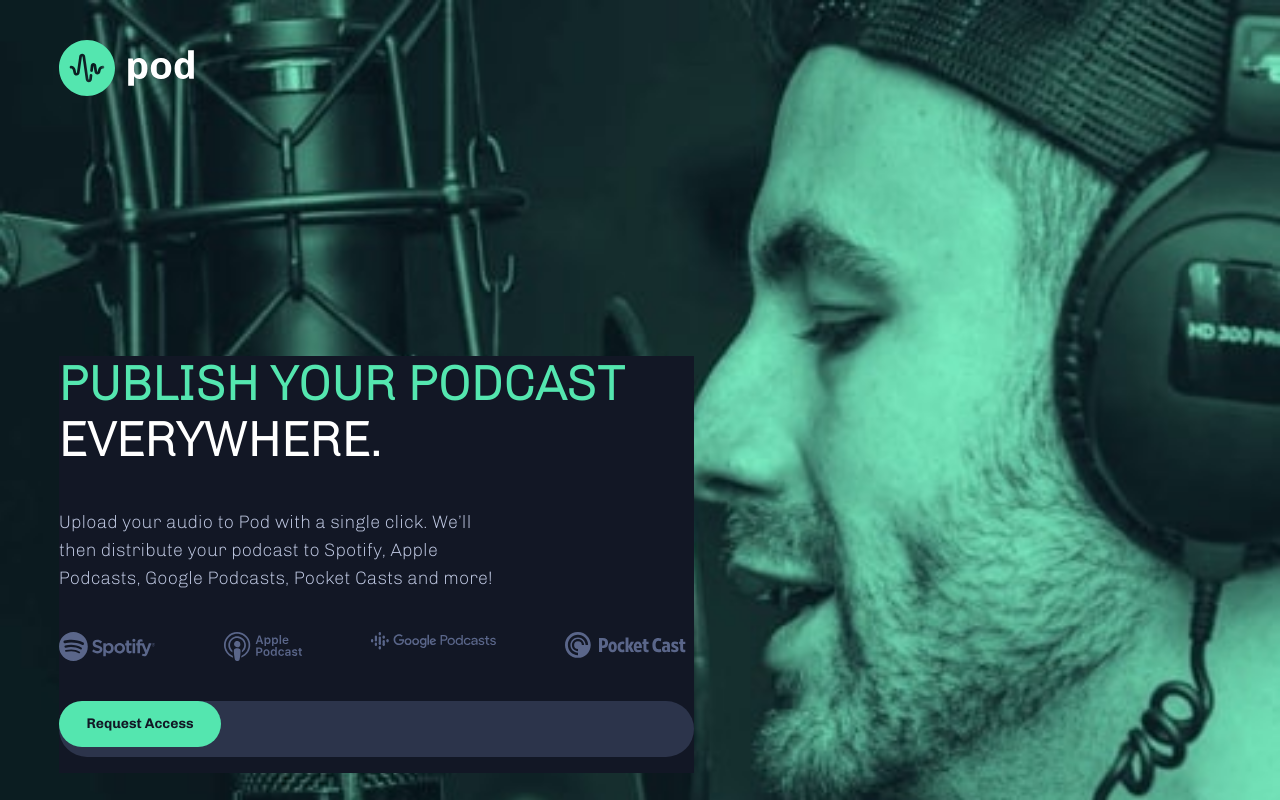
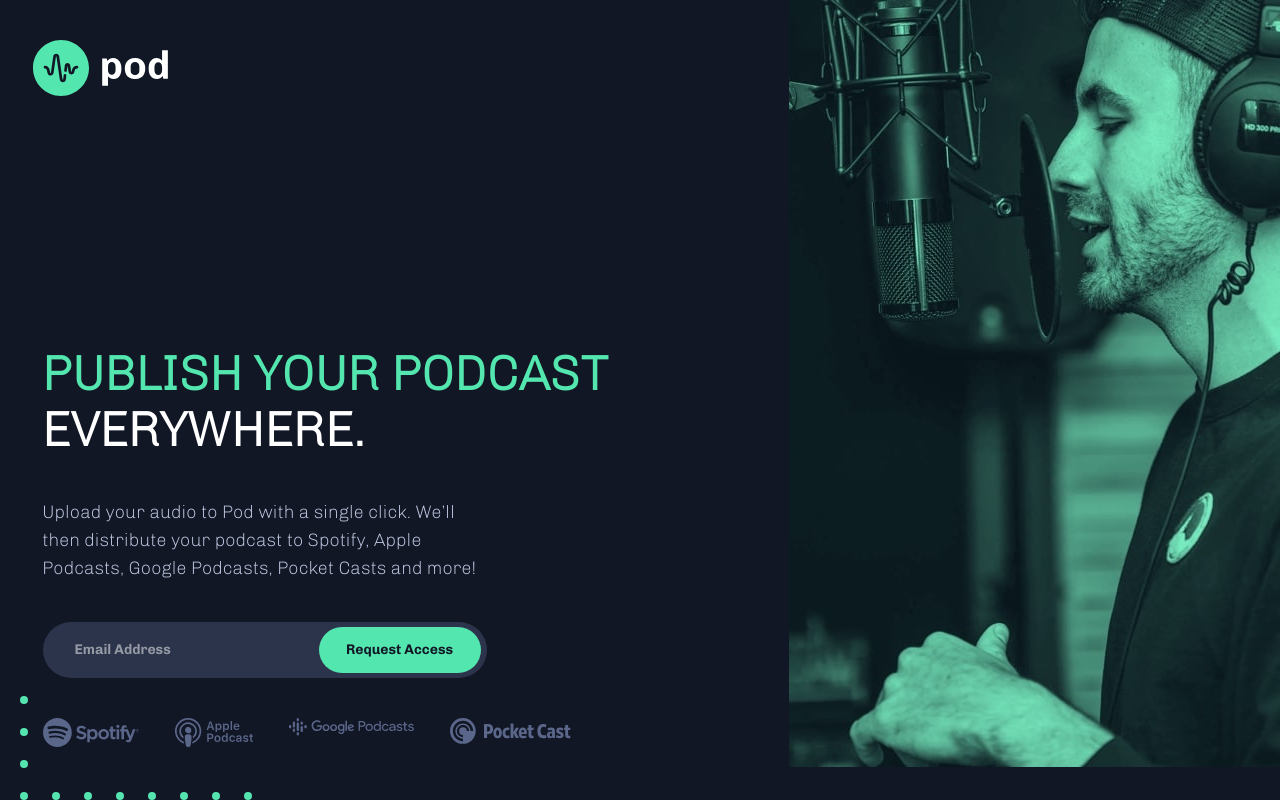
Before and after one commit to ackuser/ng-pod-request-access-landing-page, an Angular app: page / in a window 1280 px wide. Built offline with nearby package versions, Linux system fonts and the light colour scheme.

Commit message:
Adjusting Laptop

```diff
--- a/src/app/buttons/buttons.component.html
+++ b/src/app/actions/actions.component.html
@@ -1,2 +1,2 @@
-<button class="btn btn--1">Email Address</button>
+<input class="btn btn--1" value="Email Address"/>
 <button class="btn btn--2">Request Access</button>
--- a/src/app/buttons/buttons.component.scss
+++ b/src/app/actions/actions.component.scss
@@ -6,10 +6,11 @@
     display: flex;
     flex-direction: column;
 
-    @media screen and (min-device-width: 768px) and (max-device-width: 1023px) {
+    @media screen and (min-device-width: 768px) {
         flex-direction: row;
-        align-items: baseline;
         align-content: center;
+        height: 56px;
+        width: 70%;
     }
 
     .btn {
@@ -29,9 +30,10 @@
             padding-left: 32px;
             margin-bottom: .8 * $grid-cell;
 
-            @media screen and (min-device-width: 768px) and (max-device-width: 1023px) {
+            @media screen and (min-device-width: 768px) {
                 width: 427px;
                 min-height: 56px;
+                margin-bottom: 0;
             }
         }
 
@@ -40,10 +42,16 @@
             color: $gray-verydark;
             justify-content: center;
 
-            @media screen and (min-device-width: 768px) and (max-device-width: 1023px) {
+            @media screen and (min-device-width: 768px) {
                 width: 162px;
                 height: 46px;
                 position: absolute;
+                align-self: center;
+                right: 30%;
+            }
+
+            &:hover {
+                background: #B3FFE2;
             }
         }
     }
--- /dev/null
+++ b/src/app/actions/actions.component.ts
@@ -0,0 +1,15 @@
+import { Component, OnInit } from '@angular/core';
+
+@Component({
+  selector: 'app-actions',
+  templateUrl: './actions.component.html',
+  styleUrls: ['./actions.component.scss']
+})
+export class ActionsComponent implements OnInit {
+
+  constructor() { }
+
+  ngOnInit(): void {
+  }
+
+}
--- a/src/app/app.component.html
+++ b/src/app/app.component.html
@@ -1,4 +1,5 @@
 <div class="background"></div>
+<img class="pattern" src="../assets/images/desktop/bg-pattern-dots.svg" />
 <div class="container">
   <img
     class="container__logo"
@@ -13,9 +14,10 @@
     </h1>
     <main class="container__description">
       Upload your audio to Pod with a single click. We’ll then distribute your
-        podcast to Spotify, Apple Podcasts, Google Podcasts, Pocket Casts and more!
+      podcast to Spotify, Apple Podcasts, Google Podcasts, Pocket Casts and
+      more!
     </main>
     <app-brands class="container__brands"></app-brands>
-      <app-buttons></app-buttons>
+    <app-actions class="container__actions"></app-actions>
   </div>
 </div>
--- a/src/app/app.component.scss
+++ b/src/app/app.component.scss
@@ -5,26 +5,31 @@
 
 :host {
     display: grid;
-    grid-template-columns: repeat(12, $column-width-mb);
+    grid-template-columns: repeat(4, $column-width-mb);
     grid-gap: $gutter-width-mb;
     background: $gray-verydark;
+    padding-left: calc($gutter-width-mb / 2);
+    padding-right: calc($gutter-width-mb / 2);
 
     @media screen and (min-device-width: 768px) and (max-device-width: 1023px) {
-        grid-template-columns: repeat(6, 1fr);
-        padding-left: $gutter-width-tablet;
-        padding-right: $gutter-width-tablet;
+        grid-template-columns: repeat(8, $column-width-tablet);
+        grid-gap: $gutter-width-tablet;
+        padding-left: calc($gutter-width-tablet / 2);
+        padding-right: calc($gutter-width-tablet / 2);
+    }
+
+    @media screen and (min-device-width: 1024px) {
+        grid-template-columns: repeat(12, $column-width-desktop);
+        grid-gap: $gutter-width-tablet;
+        padding-left: calc($column-width-desktop / 2);
+        padding-right: calc($gutter-width-desktop / 2);
     }
 
     // @debug 5px * 3;
 }
 
 .container {
-    grid-column: 2 / span 10;
-
-    @media screen and (min-device-width: 768px) and (max-device-width: 1023px) {
-        grid-column: 1 / span 3;
-    }
-
+    grid-column: 1 / span 4;
     display: flex;
     flex-direction: column;
     position: relative;
@@ -37,13 +42,27 @@
         padding-top: 2 * $grid-cell;
     }
 
+    @media screen and (min-device-width: 1024px) {
+        grid-column: 2 / span 9;
+        width: 730px;
+        height: 668px;
+        padding-top: 5 * $grid-cell;
+    }
+
     .wrapper {
         display: flex;
         flex-direction: column;
 
         @media screen and (min-device-width: 768px) and (max-device-width: 1023px) {
             width: 635px;
-            height: 509px;
+            min-height: 509px;
+            background: $gray-verydark;
+            margin-left: .5 * $grid-cell;
+        }
+
+        @media screen and (min-device-width: 1024px) {
+            width: 723px;
+            min-height: 509px;
             background: $gray-verydark;
         }
     }
@@ -55,11 +74,15 @@
         align-self: center;
         margin-bottom: 4 * $grid-cell;
 
-        @media screen and (min-device-width: 768px) and (max-device-width: 1023px) {
+        @media screen and (min-device-width: 768px){
             width: 135px;
             height: 56px;
             align-self: flex-start;
-            margin-bottom: 13 * $grid-cell;
+            margin-bottom: 8.5 * $grid-cell;
+        }
+
+        @media screen and (min-device-width: 1024px){
+            margin-bottom: 5 * $grid-cell;
         }
     }
 
@@ -68,7 +91,8 @@
         color: $green;
         margin-bottom: $grid-cell;
 
-        @media screen and (min-device-width: 768px) and (max-device-width: 1023px) {
+        @media screen and (min-device-width: 768px){
+            margin-top: 4 * $grid-cell;
             margin-bottom: 2 * $grid-cell;
         }
     }
@@ -85,16 +109,30 @@
         @media screen and (min-device-width: 768px) and (max-device-width: 1023px) {
             width: 70%;
         }
+
+        @media screen and (min-device-width: 1024px){
+            width: 62%;
+        }
     }
 
     &__brands {
+        margin-bottom: 2 * $grid-cell;
+
+        @media screen and (min-device-width: 768px) {
+            margin-bottom: 3 * $grid-cell;
+            order: 1;
+            max-width: 536px;
+        }
+    }
+
+    &__actions {
         margin-bottom: 2 * $grid-cell;
     }
 }
 
 .background {
     position: absolute;
-    left: 0;
+    right: 0;
     top: 0;
     height: 100vh;
     width: 100vw;
@@ -106,9 +144,33 @@
     @media screen and (min-device-width: 768px) and (max-device-width: 1023px) {
         opacity: 1;
         background-image: url("../assets/images/tablet/image-host.jpg");
+        width: 491px;
+        height: 767px;
     }
 
     @media screen and (min-device-width: 1024px) {
-        // background-image: url("../../assets/images/desktop/image-footer.jpg");
+        opacity: 1;
+        background-image: url("../assets/images/desktop/image-host.jpg");
+        width: 888px;
+        height: 640px;
+        margin-top: 6 * $grid-cell;
     }
 }
+
+
+.pattern {
+    position: absolute;
+    bottom: 0;
+    visibility: hidden;
+
+    @media screen and (min-device-width: 768px) and (max-device-width: 1023px) {
+        visibility: visible;
+        margin-left: -1%;
+    }
+
+    @media screen and (min-device-width: 1024px) {
+        visibility: visible;
+        margin-bottom: 4 * $grid-cell;
+        right: 0;
+    }
+}
--- a/src/app/app.module.ts
+++ b/src/app/app.module.ts
@@ -3,13 +3,13 @@
 
 import { AppComponent } from './app.component';
 import { BrandsComponent } from './brands/brands.component';
-import { ButtonsComponent } from './buttons/buttons.component';
+import { ActionsComponent } from './actions/actions.component';
 
 @NgModule({
   declarations: [
     AppComponent,
     BrandsComponent,
-    ButtonsComponent
+    ActionsComponent
   ],
   imports: [
     BrowserModule
--- a/src/app/buttons/buttons.component.ts
+++ /dev/null
@@ -1,15 +0,0 @@
-import { Component, OnInit } from '@angular/core';
-
-@Component({
-  selector: 'app-buttons',
-  templateUrl: './buttons.component.html',
-  styleUrls: ['./buttons.component.scss']
-})
-export class ButtonsComponent implements OnInit {
-
-  constructor() { }
-
-  ngOnInit(): void {
-  }
-
-}
--- a/src/assets/styles/_fonts.scss
+++ b/src/assets/styles/_fonts.scss
@@ -18,29 +18,38 @@
 
     &-title {
         @include font(Chivo-Light, 24px, 38px);
-        // @include font(Chivo-Light, 52px, 62px);
         text-transform: uppercase;
         text-align: center;
-
-        @media screen and (min-device-width: 768px) and (max-device-width: 1023px) {
-            @include font(Chivo-Light, 48px, 56px);
-            text-align: start;
-        }
     }
 
     &-body {
         @include font(Chivo-Light, 15px, 25px);
-        // @include font(Chivo-Light, 18px, 28px);
         text-align: center;
-
-        @media screen and (min-device-width: 768px) and (max-device-width: 1023px) {
-            @include font(Chivo-Light, 18px, 28px);
-            text-align: start;
-        }
     }
 
     &-btn {
         @include font(Chivo-Bold, 14px, 28px);
     }
 
+
+    @media screen and (min-device-width: 768px) {
+        &-title {
+            @include font(Chivo-Light, 48px, 56px);
+            text-align: start;
+        }
+
+        &-body {
+            @include font(Chivo-Light, 18px, 28px);
+            text-align: start;
+        }
+    }
+
+    @media screen and (min-device-width: 1024px) {
+        &-title {
+            @include font(Chivo-Light, 52px, 62px);
+        }
+
+    }
+
+
 }
--- a/src/assets/styles/_layout.scss
+++ b/src/assets/styles/_layout.scss
@@ -1,6 +1,9 @@
 // Layout Settings as in Sketch
-$gutter-width-mb: 5px;
-$column-width-mb: 26px;
+$gutter-width-mb: 52px;
+$column-width-mb: 1fr;
 
-$gutter-width-tablet: 59px;
-$column-width-tablet: 69px;
+$gutter-width-tablet: 65px;
+$column-width-tablet: 1fr;
+
+$gutter-width-desktop: 52px;
+$column-width-desktop: 1fr;
--- a/src/index.html
+++ b/src/index.html
@@ -6,7 +6,7 @@
     <base href="/" />
     <meta
       name="viewport"
-      content="width=device-width, initial-scale=1, minimum-scale=1, maximum-scale=1, user-scalable=no"
+      content="width=device-width, initial-scale=1, minimum-scale=1, maximum-scale=1"
     />
     <link
       rel="icon"
```
Also changed, not shown: src/app/brands/brands.component.scss (+4 -4 lines), 1 other file (tests, documents, lock files or other folders). Lines whose indentation alone changed are shown as unchanged.
